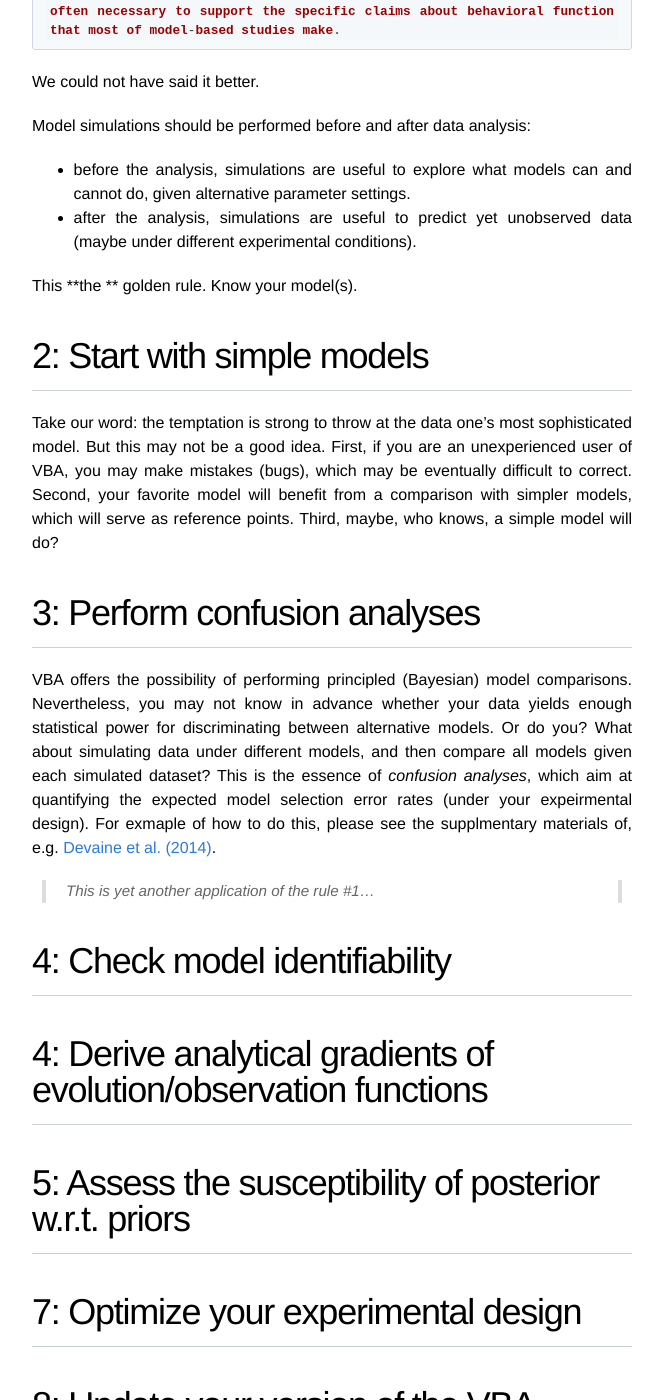
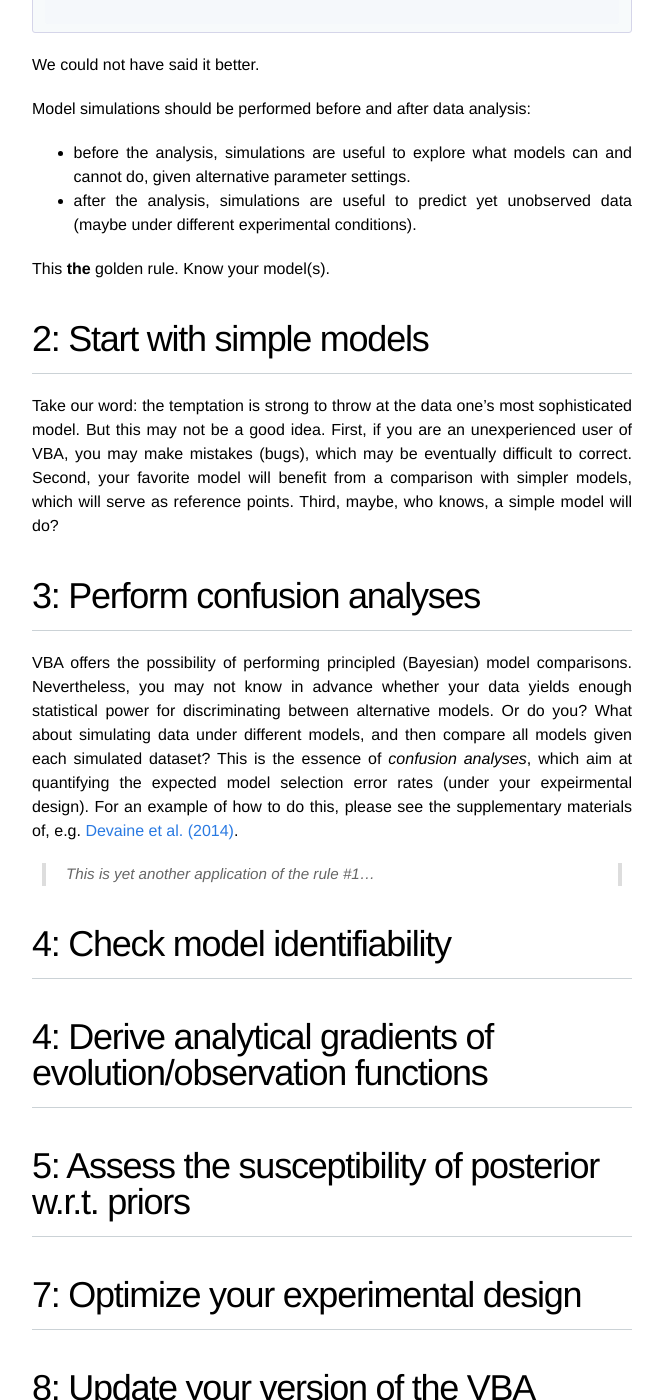
Before and after one commit to MBB-team/VBA-toolbox, a Jekyll site: the page built from _wiki/10-simple-rules.md, in a window 1280 px wide and 1400 px high, scrolled down 852 px. Shown: the whole window, without its empty margins (308-971 px from the left). Built offline with Jekyll 4.4.1, drawn with Linux system fonts in a browser that asks for light colours; nearby versions of some CDN libraries; some of the changed text lies outside the part shown.

Commit message:
Update 10-simple-rules.md

```diff
--- a/_wiki/10-simple-rules.md
+++ b/_wiki/10-simple-rules.md
@@ -19,7 +20,7 @@
 - before the analysis, simulations are useful to explore what models can and cannot do, given alternative parameter settings.
 - after the analysis, simulations are useful to predict yet unobserved data (maybe under different experimental conditions).
 
-This **the ** golden rule. Know your model(s).
+This **the** golden rule. Know your model(s).
 
 
 # 2: Start with simple models
@@ -29,7 +30,7 @@
 
 # 3: Perform confusion analyses
 
-VBA offers the possibility of performing principled (Bayesian) model comparisons. Nevertheless, you may not know in advance whether your data yields enough statistical power for discriminating between alternative models. Or do you? What about simulating data under different models, and then compare all models given each simulated dataset? This is the essence of *confusion analyses*, which aim at quantifying the expected model selection error rates (under your expeirmental design). For exmaple of how to do this, please see the supplmentary materials of, e.g. [Devaine et al. (2014)](http://journals.plos.org/ploscompbiol/article?id=10.1371/journal.pcbi.1003992).
+VBA offers the possibility of performing principled (Bayesian) model comparisons. Nevertheless, you may not know in advance whether your data yields enough statistical power for discriminating between alternative models. Or do you? What about simulating data under different models, and then compare all models given each simulated dataset? This is the essence of *confusion analyses*, which aim at quantifying the expected model selection error rates (under your expeirmental design). For an example of how to do this, please see the supplementary materials of, e.g. [Devaine et al. (2014)](http://journals.plos.org/ploscompbiol/article?id=10.1371/journal.pcbi.1003992).
 
 > This is yet another application of the rule #1...
 
```
Also changed, not shown: other parts of _wiki/10-simple-rules.md (+2 -1 lines).
